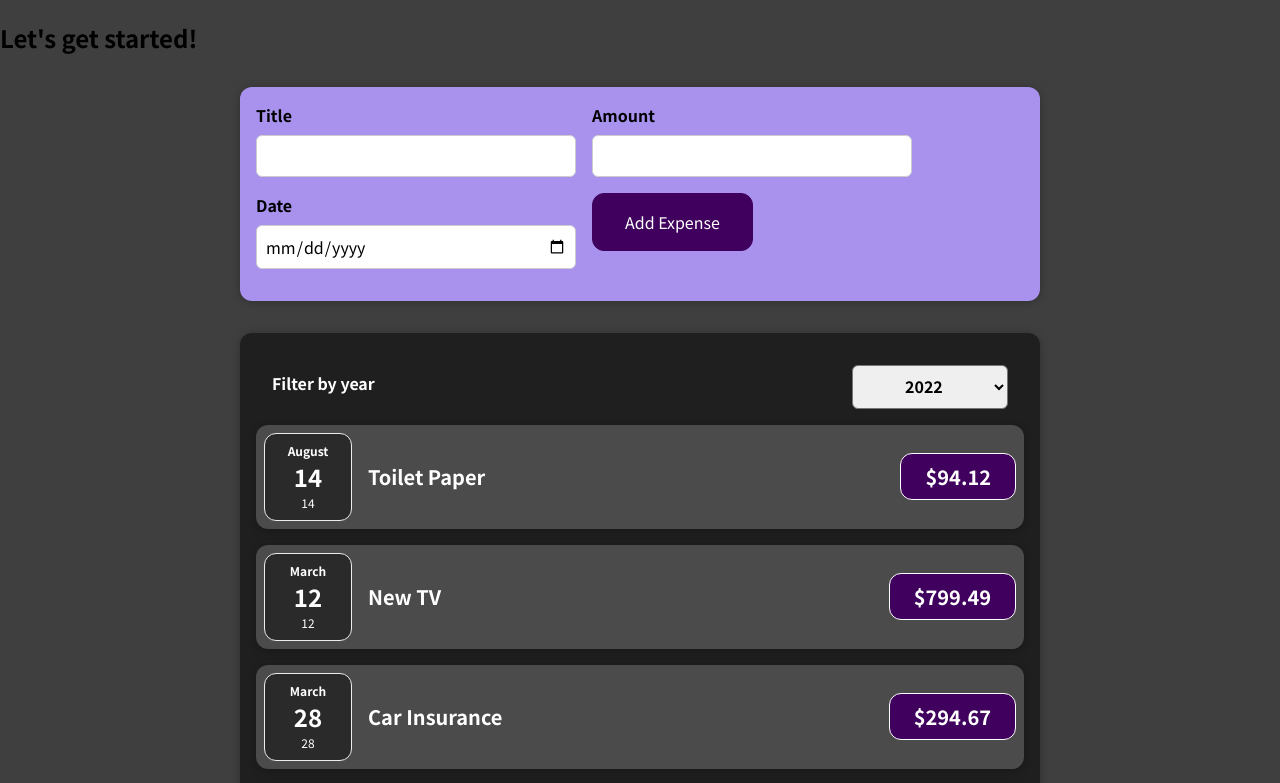
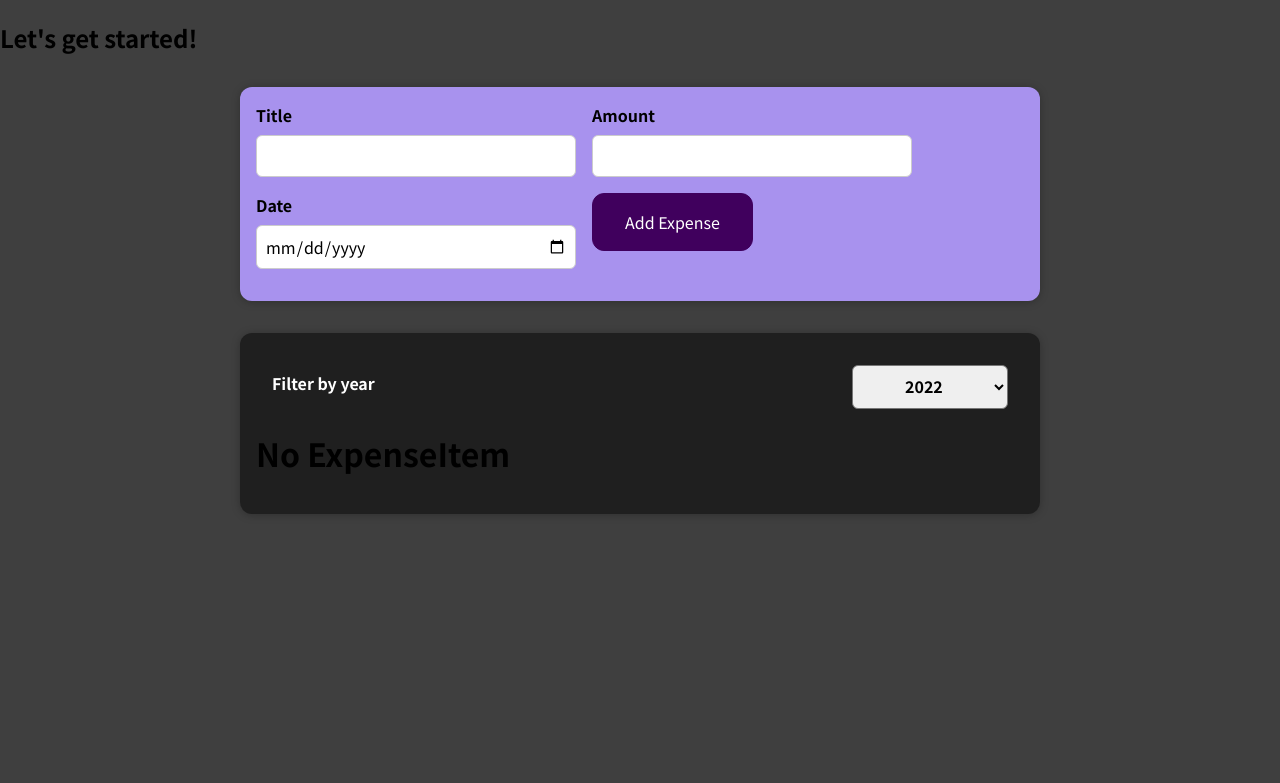
Before and after one commit to ran-codes/udemy-react-js-academind, a React (Create React App) app in the folder project1-basic-react/: page / in a window 1280 px wide. Shown: the top 783 px of the page. Built offline with nearby package versions, Linux system fonts and the light colour scheme.

Commit message:
Conditional render Expenses

```diff
--- a/project1-basic-react/src/components/Expenses/Expenses.js
+++ b/project1-basic-react/src/components/Expenses/Expenses.js
@@ -9,13 +9,15 @@ const ExpenseList = (props) => {
 
   const filterChangeHandler = (year) => {
     setExpenseYear(year);
-    console.log(year);
   };
 
-  return (
-    <Card className="expenses">
-      <ExpensesFilter onFilterChange={filterChangeHandler} defaultYear={expenseYear} />
-      {props.items.map(function (expenseItem) {
+  const filteredExpenses = props.items.filter(expense => {
+   return expense.date.getFullYear().toString() === expenseYear;
+  })
+
+  let expensesContent =   <h1>No ExpenseItem</h1>
+  if (filteredExpenses.length !== 0) {
+    expensesContent = filteredExpenses.map(function (expenseItem) {
       return (
         <ExpenseItem
           key={expenseItem.id}
@@ -24,8 +26,15 @@ const ExpenseList = (props) => {
           date={expenseItem.date}
         />
       );
+    });
   }
-      )}
+    return (
+      <Card className="expenses">
+        <ExpensesFilter
+          onFilterChange={filterChangeHandler}
+          defaultYear={expenseYear}
+        />
+        {expensesContent}
       </Card>
     );
 };
```
Lines whose indentation alone changed are shown as unchanged.
